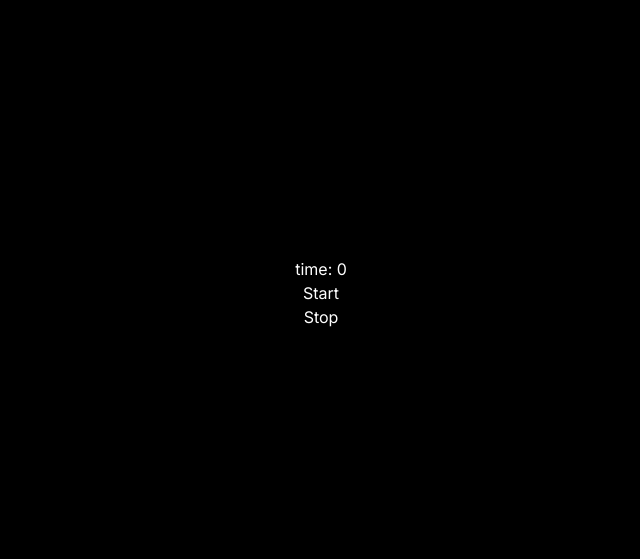
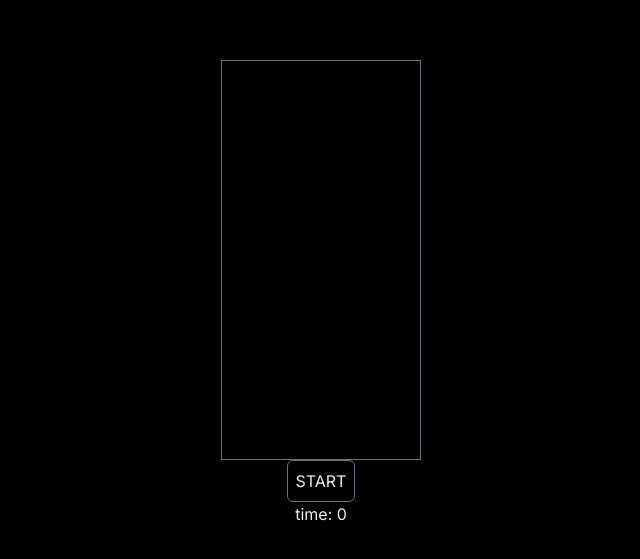
Before and after one commit to lofi-J/tetris-2026, a Next.js app: page /game in a window 1280 px wide. Shown: the part 107-666 px from the top of the page, without its empty margins (319-959 px from the left). Built offline with nearby package versions, Linux system fonts and the light colour scheme.

Commit message:
fix: APP core concept

```diff
--- a/src/app/game/page.tsx
+++ b/src/app/game/page.tsx
@@ -3,16 +3,38 @@
 import BoardController from '@/src/components/board/board-controller';
 import BoardRenderer from '@/src/components/board/board-renderer';
 import { useTimer } from '@/src/hooks/timer';
+import { GameStatus, useGameStatsStore } from '@/src/store/game-stats.store';
+import { useEffect } from 'react';
 
 export default function Game() {
   const { elapsedMs, start, stop } = useTimer();
+  const updateGameStatus = useGameStatsStore((state) => state.updateGameStatus);
+
+  const startGame = () => {
+    updateGameStatus(GameStatus.RUNNING);
+    start();
+  };
+
+  useEffect(() => {
+    const stopGame = () => {
+      updateGameStatus(GameStatus.PAUSED);
+      stop();
+    };
+    window.addEventListener('keydown', (event) => {
+      if (event.code === 'Escape') {
+        stopGame();
+      }
+    });
+  }, [stop, updateGameStatus]);
+
   return (
     <div className="flex flex-col justify-center items-center flex-1">
       <BoardRenderer />
       <BoardController />
+      <button onClick={startGame} className="border border-gray-500 rounded-md p-2">
+        START
+      </button>
       <h1>time: {elapsedMs}</h1>
-      <button onClick={start}>Start</button>
-      <button onClick={stop}>Stop</button>
     </div>
   );
 }
--- a/src/app/globals.css
+++ b/src/app/globals.css
@@ -3,14 +3,14 @@
 @theme inline {
   --color-background: var(--background);
   --color-foreground: var(--foreground);
-  --font-changa-one: var(--font-changa-one-local);
-  --font-sans: var(--font-geist-sans);
+  --font-inter: var(--font-inter);
+  --font-ascii: var(--font-geist-mono);
   --font-mono: var(--font-geist-mono);
 }
 
 :root {
   --background: #000;
-  --foreground: #fff;
+  --foreground: #ededed;
 }
 
 * {
@@ -23,18 +23,12 @@ body {
   font-family: var(--font-inter);
 }
 
-.tetris-logo {
-  color: transparent;
-  -webkit-text-fill-color: transparent;
-  -webkit-text-stroke: 0.01em rgba(255, 255, 255, 0.52);
-  background:
-    linear-gradient(90deg, #8c0200 0%, #c71912 24%, #d89119 43%, #41553c 63%, #0041b1 100%),
-    linear-gradient(180deg, rgba(255, 245, 152, 0.55) 0%, rgba(255, 255, 255, 0.06) 42%, rgba(0, 0, 0, 0.42) 100%);
-  -webkit-background-clip: text;
-  background-clip: text;
-  text-shadow:
-    0 0 10px rgba(255, 8, 0, 0.55),
-    0 0 18px rgba(18, 76, 174, 0.45);
-  filter: drop-shadow(0 0 2px rgba(255, 235, 125, 0.65)) drop-shadow(0 0 14px rgba(199, 29, 23, 0.45))
-    drop-shadow(0 0 20px rgba(0, 94, 255, 0.4));
+.ascii-art {
+  font-family:
+    var(--font-ascii), ui-monospace, SFMono-Regular, Menlo, Monaco, Consolas, 'Liberation Mono', 'Courier New',
+    monospace;
+  font-variant-ligatures: none;
+  letter-spacing: 0;
+  tab-size: 1;
+  white-space: pre;
 }
--- a/src/app/layout.tsx
+++ b/src/app/layout.tsx
@@ -1,6 +1,5 @@
 import type { Metadata } from 'next';
-import { Inter } from 'next/font/google';
-import localFont from 'next/font/local';
+import { Geist_Mono, Inter } from 'next/font/google';
 import './globals.css';
 
 const inter = Inter({
@@ -8,20 +7,9 @@ const inter = Inter({
   subsets: ['latin'],
 });
 
-const changaOne = localFont({
-  variable: '--font-changa-one-local',
-  src: [
-    {
-      path: '../../public/fonts/Changa_One/ChangaOne-Regular.ttf',
-      weight: '400',
-      style: 'normal',
-    },
-    {
-      path: '../../public/fonts/Changa_One/ChangaOne-Italic.ttf',
-      weight: '400',
-      style: 'italic',
-    },
-  ],
+const geistMono = Geist_Mono({
+  variable: '--font-geist-mono',
+  subsets: ['latin'],
 });
 
 export const metadata: Metadata = {
@@ -47,7 +35,7 @@ export default function RootLayout({
   children: React.ReactNode;
 }>) {
   return (
-    <html lang="en" className={`${inter.variable} ${changaOne.variable} h-full antialiased`}>
+    <html lang="en" className={`${inter.variable} ${geistMono.variable} h-full antialiased`}>
       <body className="min-h-full flex flex-col">{children}</body>
     </html>
   );
--- a/src/app/transform-tetromino.tsx
+++ b/src/app/transform-tetromino.tsx
@@ -1,146 +1,50 @@
 'use client';
 
+import { I, J, L, O, S, T, Z } from '@/src/constants/tetromino';
+import { cn } from '@/src/lib/cn';
+import { Grid, make2DArray } from '@/src/utils/make-array';
 import { motion } from 'motion/react';
 import { useEffect, useState } from 'react';
 
-type BlockPosition = {
-  row: number;
-  col: number;
-};
+const grid = make2DArray(4, 4);
+const sequence = [T, L, O, Z, J, I, S];
 
-type TetrominoShape = {
-  blocks: BlockPosition[];
-};
+export const TransformTetromino = () => {
+  const [index, setIndex] = useState(0);
 
-const CELL_SIZE = 24;
-const GRID_SIZE = 4;
-const GRADIENT_PADDING = 40;
-const TRANSFORM_INTERVAL_MS = 900;
-
-const tetrominoSequence: TetrominoShape[] = [
-  {
-    blocks: [
-      { row: 1, col: 0 },
-      { row: 1, col: 1 },
-      { row: 1, col: 2 },
-      { row: 1, col: 3 },
-    ],
-  },
-  {
-    blocks: [
-      { row: 2, col: 2 },
-      { row: 1, col: 1 },
-      { row: 1, col: 2 },
-      { row: 1, col: 0 },
-    ],
-  },
-  {
-    blocks: [
-      { row: 2, col: 1 },
-      { row: 1, col: 1 },
-      { row: 1, col: 2 },
-      { row: 2, col: 2 },
-    ],
-  },
-  {
-    blocks: [
-      { row: 2, col: 3 },
-      { row: 1, col: 1 },
-      { row: 1, col: 2 },
-      { row: 2, col: 2 },
-    ],
-  },
-  {
-    blocks: [
-      { row: 1, col: 3 },
-      { row: 1, col: 1 },
-      { row: 1, col: 2 },
-      { row: 2, col: 2 },
-    ],
-  },
-  {
-    blocks: [
-      { row: 1, col: 3 },
-      { row: 2, col: 1 },
-      { row: 1, col: 2 },
-      { row: 2, col: 2 },
-    ],
-  },
-  {
-    blocks: [
-      { row: 1, col: 3 },
-      { row: 2, col: 1 },
-      { row: 1, col: 2 },
-      { row: 1, col: 1 },
-    ],
-  },
-];
-
-export default function TransformTetromino() {
-  const [shapeIndex, setShapeIndex] = useState(0);
-
-  const blockPositions = tetrominoSequence[shapeIndex].blocks;
+  const isFill = (tetromino: Grid, pos: { x: number; y: number }) => {
+    return tetromino[pos.x][pos.y] === 1;
+  };
 
   useEffect(() => {
-    const timer = window.setInterval(() => {
-      setShapeIndex((currentIndex) => (currentIndex + 1) % tetrominoSequence.length);
-    }, TRANSFORM_INTERVAL_MS);
-
-    return () => {
-      window.clearInterval(timer);
-    };
+    const interval = setInterval(() => {
+      setIndex((prev) => (prev + 1) % sequence.length);
+    }, 1000);
+    return () => clearInterval(interval);
   }, []);
 
   return (
-    <div
-      className="relative overflow-visible"
-      style={{
-        width: GRID_SIZE * CELL_SIZE + GRADIENT_PADDING * 2,
-        height: GRID_SIZE * CELL_SIZE + GRADIENT_PADDING * 2,
-        background:
-          'radial-gradient(ellipse at 50% 58%, rgba(15, 23, 42, 0) 0%, rgba(15, 23, 42, 0.08) 56%, transparent 100%)',
-      }}
-    >
-      <span
-        className="pointer-events-none absolute rounded-full blur-2xl"
-        style={{
-          left: GRADIENT_PADDING - CELL_SIZE * 0.7,
-          top: GRADIENT_PADDING - CELL_SIZE * 0.55,
-          width: GRID_SIZE * CELL_SIZE + CELL_SIZE * 1.4,
-          height: GRID_SIZE * CELL_SIZE + CELL_SIZE * 1.4,
-          background:
-            'radial-gradient(ellipse at center, rgba(248, 113, 113, 0.24) 0%, rgba(239, 68, 68, 0.14) 34%, rgba(127, 29, 29, 0.06) 58%, transparent 78%)',
-        }}
-      />
-      <span
-        className="pointer-events-none absolute rounded-full blur-xl"
-        style={{
-          left: GRADIENT_PADDING + CELL_SIZE * 0.1,
-          top: GRADIENT_PADDING + CELL_SIZE * 1.85,
-          width: CELL_SIZE * 3.8,
-          height: CELL_SIZE * 1.3,
-          background:
-            'radial-gradient(ellipse at center, rgba(254, 202, 202, 0.28) 0%, rgba(239, 68, 68, 0.14) 42%, transparent 76%)',
-        }}
-      />
-      {blockPositions.map((position, index) => (
-        <motion.span
-          key={index}
-          className="absolute size-6 border border-red-200/45 bg-slate-950/90 rounded-[1px]"
-          style={{
-            boxShadow:
-              '0 0 14px rgba(248, 113, 113, 0.34), 0 0 28px rgba(127, 29, 29, 0.18), inset 0 0 0 1px rgba(248, 113, 113, 0.16)',
-          }}
-          animate={{
-            x: GRADIENT_PADDING + position.col * CELL_SIZE,
-            y: GRADIENT_PADDING + position.row * CELL_SIZE,
-          }}
-          transition={{
-            duration: 0.28,
-            ease: 'easeInOut',
-          }}
-        />
-      ))}
+    <div className="gap-px grid grid-cols-4 grid-rows-4">
+      {grid.map((row, x) => row.map((_, y) => <Cell key={`${x}-${y}`} fill={isFill(sequence[index], { x, y })} />))}
     </div>
   );
-}
+};
+
+const Cell = ({ fill }: { fill: boolean }) => {
+  return (
+    <motion.span
+      initial={false}
+      animate={{
+        opacity: fill ? 1 : 0.16,
+        scale: fill ? 1 : 0.55,
+      }}
+      transition={{
+        type: 'spring',
+        stiffness: 420,
+        damping: 28,
+        mass: 0.7,
+      }}
+      className={cn('font-mono aspect-square size-3.5', fill ? 'bg-foreground' : 'bg-transparent')}
+    />
+  );
+};
--- a/src/components/board/board-renderer.tsx
+++ b/src/components/board/board-renderer.tsx
@@ -7,7 +7,7 @@ export default function BoardRenderer() {
   const board = useGameBoardStore((state) => state.board);
 
   return (
-    <div className="w-[200px] h-[400px] border border-gray-500 grid grid-cols-10 grid-rows-20 hidden">
+    <div className="w-[200px] h-[400px] border border-gray-500 grid grid-cols-10 grid-rows-20">
       {board.map((row, rowIndex) =>
         row.map((cell, cellIndex) => <Cell isFill={cell.isFill} key={`row-${rowIndex}-cell-${cellIndex}`} />),
       )}
--- /dev/null
+++ b/src/constants/ascii.ts
@@ -0,0 +1,8 @@
+export const TETRIS = `
+████████╗███████╗████████╗██████╗ ██╗███████╗
+╚══██╔══╝██╔════╝╚══██╔══╝██╔══██╗██║██╔════╝
+   ██║   █████╗     ██║   ██████╔╝██║███████╗
+   ██║   ██╔══╝     ██║   ██╔══██╗██║╚════██║
+   ██║   ███████╗   ██║   ██║  ██║██║███████║
+   ╚═╝   ╚══════╝   ╚═╝   ╚═╝  ╚═╝╚═╝╚══════╝
+`;
--- /dev/null
+++ b/src/constants/tetromino.ts
@@ -0,0 +1,45 @@
+import { Grid } from '@/src/utils/make-array';
+
+export const T: Grid = [
+  [0, 0, 0, 0],
+  [0, 0, 1, 0],
+  [0, 1, 1, 1],
+  [0, 0, 0, 0],
+];
+export const L: Grid = [
+  [0, 0, 0, 0],
+  [0, 1, 0, 0],
+  [0, 1, 1, 1],
+  [0, 0, 0, 0],
+];
+export const O: Grid = [
+  [0, 0, 0, 0],
+  [0, 1, 1, 0],
+  [0, 1, 1, 0],
+  [0, 0, 0, 0],
+];
+
+export const Z: Grid = [
+  [0, 0, 0, 0],
+  [0, 1, 1, 0],
+  [0, 0, 1, 1],
+  [0, 0, 0, 0],
+];
+export const S: Grid = [
+  [0, 0, 0, 0],
+  [0, 0, 1, 1],
+  [0, 1, 1, 0],
+  [0, 0, 0, 0],
+];
+export const I: Grid = [
+  [0, 0, 0, 0],
+  [1, 1, 1, 1],
+  [0, 0, 0, 0],
+  [0, 0, 0, 0],
+];
+export const J: Grid = [
+  [0, 0, 0, 0],
+  [1, 1, 1, 0],
+  [0, 0, 1, 0],
+  [0, 0, 0, 0],
+];
--- a/src/utils/make-array.tsx
+++ b/src/utils/make-array.tsx
@@ -1,3 +1,5 @@
-export const make2DArray = (x: number, y: number) => {
+export type Grid = number[][];
+
+export const make2DArray = (x: number, y: number): Grid => {
   return Array.from({ length: x }, () => Array.from({ length: y }, () => 0));
 };
```
Also changed, not shown: src/app/page.tsx (+8 -6 lines).
